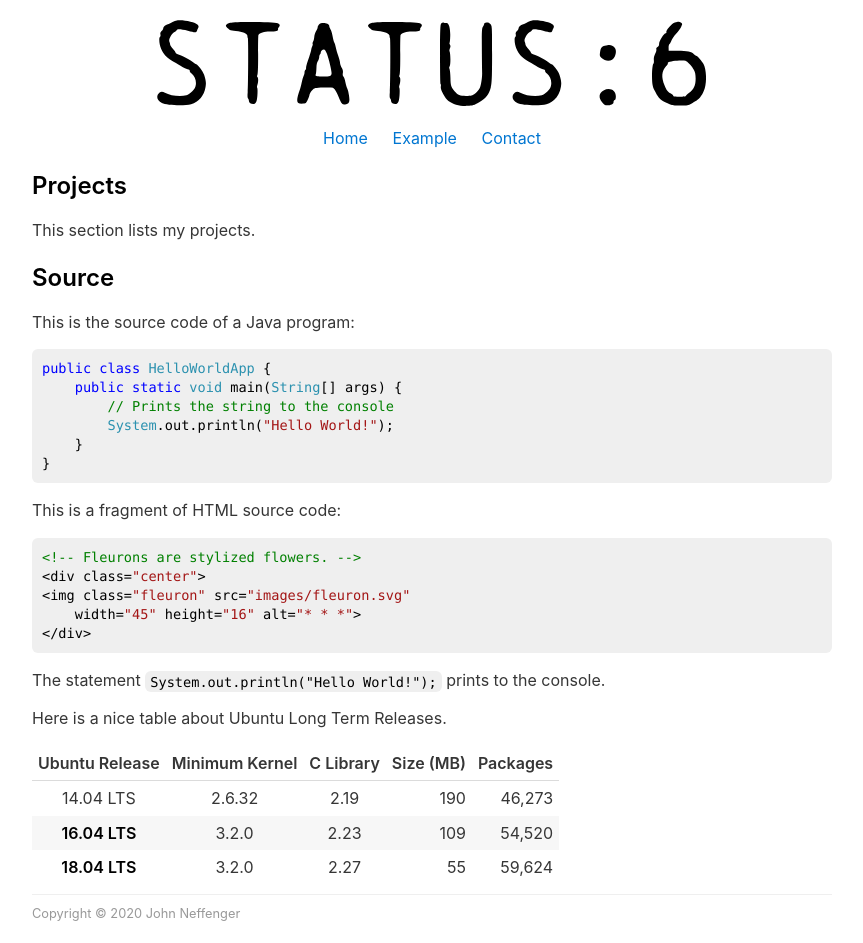
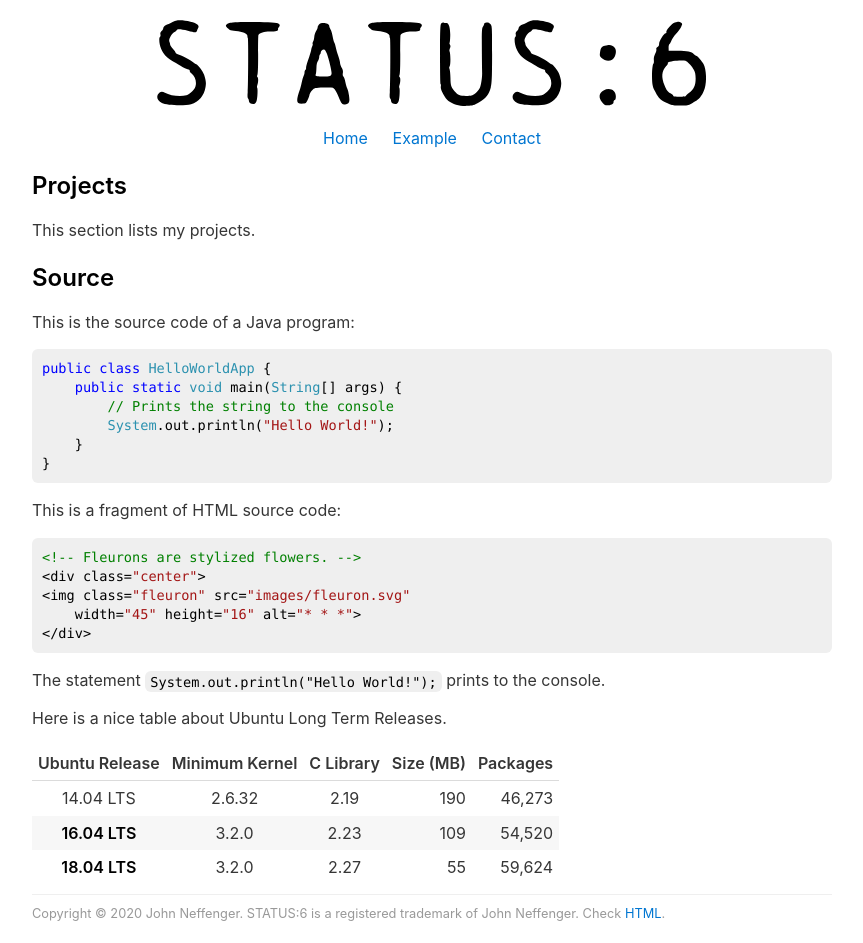
Before and after one commit to jgneff/doc-jekyll, a Jekyll site: the page built from docs/index.md, in a window 1280 px wide. Shown: the whole page, without its empty margins (208-1071 px from the left). Built offline with Jekyll 4.4.1, drawn with Linux system fonts in a browser that asks for light colours.

Commit message:
Add trademark notice and validator link to footer
Also change links in example page to "https" and replace image from
Wikipedia Commons with one from placekitten.com.

```diff
--- a/docs/_layouts/default.html
+++ b/docs/_layouts/default.html
@@ -40,7 +40,7 @@ table {width: auto;}
 {{ content }}
 </main>
 <footer>
-Copyright © 2020 John Neffenger
+Copyright © 2020 John Neffenger. STATUS:6 is a registered trademark of John Neffenger. Check <a href="https://validator.w3.org/check?uri=referer" title="W3C Markup Validation Service">HTML</a>.
 </footer>
 </body>
 </html>
```
Also changed, not shown: docs/example.md (+2 -2 lines).
